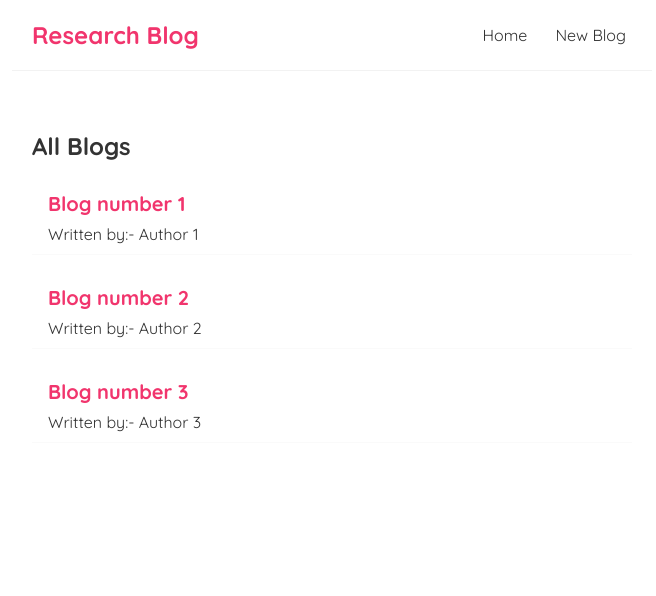
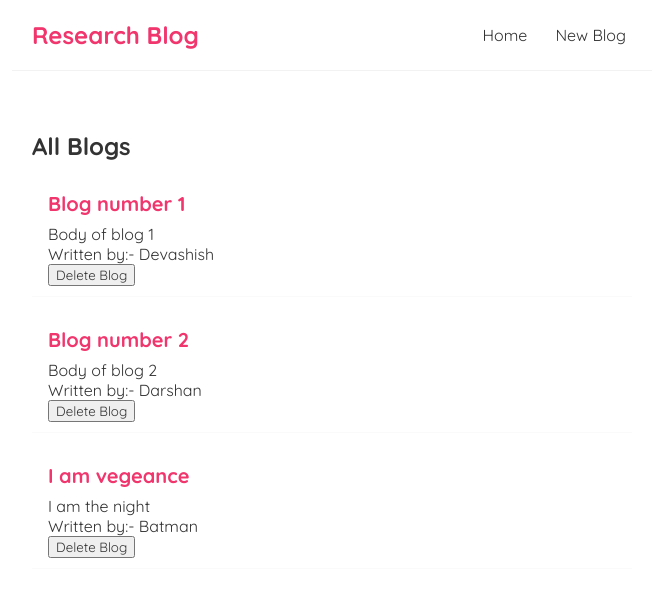
Before and after one commit to Anshuman265/react-blog, a React (Create React App) app: page / in a window 1280 px wide. Shown: the top 596 px of the page, without its empty margins (308-964 px from the left). Built offline with nearby package versions, Linux system fonts and the light colour scheme.

Commit message:
handleDelete function added

```diff
--- a/src/Components/BlogList.js
+++ b/src/Components/BlogList.js
@@ -5,11 +5,12 @@ const BlogList = (props) => {
             {props.blogs.map((blog) => (
                 <div className="blog-preview" key={blog.id}>
                     <h2>{blog.title}</h2>
+                    <p>{blog.body}</p>
                     <p>Written by:- {blog.author}</p>
+                    <button onClick={() => props.handleDelete(blog.id)}> Delete Blog </button>
                 </div>
             ))}
         </div>
-
     );
 }
 
--- a/src/Home.js
+++ b/src/Home.js
@@ -11,10 +11,17 @@ const Home = () => {
         }
     */ }
     const [blogs,setBlogs] = useState([
-        {'title':'Blog number 1', body:'Body of blog 1' , author:'Author 1', id:1},
-        {'title':'Blog number 2', body:'Body of blog 2' , author:'Author 2', id:2},
-        {'title':'Blog number 3', body:'Body of blog 3' , author:'Author 3', id:3},
+        {'title':'Blog number 1', body:'Body of blog 1' , author:'Devashish', id:1},
+        {'title':'Blog number 2', body:'Body of blog 2' , author:'Darshan', id:2},
+        {'title':'I am vegeance', body:'I am the night' , author:'Batman', id:3},
     ]);
+
+    const handleDelete = (id) => {
+        const newBlogs = blogs.filter((blog) => {
+            return (blog.id !== id);
+        });
+        setBlogs(newBlogs);
+    }
 // Changing the state value triggers react to re-render the state-component
 // We automatically get access to the event parameter
     return (
@@ -22,7 +29,7 @@ const Home = () => {
             {/*<button onClick={handleClick}>Click me</button>
             <p> {name } is {age}</p>
     <button onClick={(e) => handleClickAgain('Zelda' , e )}>Click me again</button> */}
-            <BlogList blogs={blogs} title="All Blogs"/>
+            <BlogList blogs={blogs} title="All Blogs" handleDelete = {handleDelete}/>
         </div>
      );
 }
```
